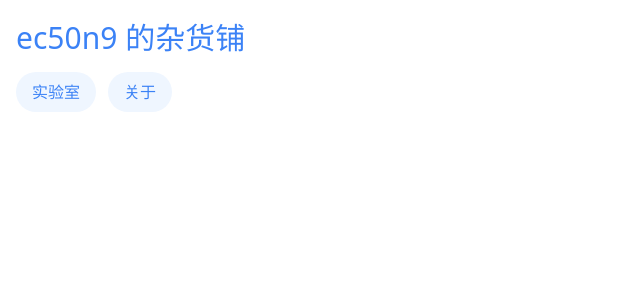
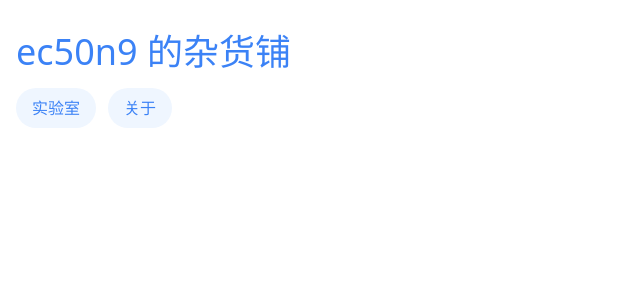
Before and after one commit to ec50n9/blog, a Nuxt app: page / in a window 1280 px wide. Shown: the top 300 px of the page, without its empty margins (0-640 px from the left). Built offline with nearby package versions, Linux system fonts and the light colour scheme.

Commit message:
调整布局

```diff
--- a/components/AppHeader.vue
+++ b/components/AppHeader.vue
@@ -1,7 +1,11 @@
-<script lang="ts" setup></script>
+<script lang="ts" setup>
+defineProps<{
+  title?: string;
+}>();
+</script>
 
 <template>
-  <div class="px-4 pb-4 pt-5">
-    <h1 class="text-3xl c-blue-5">ec50n9 的杂货铺</h1>
+  <div class="px-4 pt-8">
+    <h1 class="text-4xl c-blue-5">{{ title || "别来无恙！" }}</h1>
   </div>
 </template>
--- a/layouts/default.vue
+++ b/layouts/default.vue
@@ -3,7 +3,6 @@
 
 <template>
   <div>
-    <AppHeader />
     <slot />
     <AppFooter />
   </div>
--- a/pages/about.vue
+++ b/pages/about.vue
@@ -4,10 +4,16 @@ definePageMeta({
     name: 'rotate'
   }
 })
+
+useHead({
+  title: '关于 - ec50n9 的杂货铺',
+})
+
+console.log(useAppConfig())
 </script>
 
 <template>
-  <section>
+  <section class="p-4">
     <p>此页面将显示在 /about 路由。</p>
   </section>
 </template>
--- a/pages/index.vue
+++ b/pages/index.vue
@@ -10,9 +10,14 @@ const navList = useState("navList", () => [
 </script>
 
 <template>
-  <div class="px-4 pb-4">
-    <ul class="flex items-center flex-wrap gap-3">
-      <li v-for="item in navList" :key="item.path" class="px-4 py-2 rd-full bg-blue-50 c-blue-5">
+  <div>
+    <AppHeader title="ec50n9 的杂货铺" />
+    <ul class="p-4 flex items-center flex-wrap gap-3">
+      <li
+        v-for="item in navList"
+        :key="item.path"
+        class="px-4 py-2 rd-full bg-blue-50 c-blue-5"
+      >
         <NuxtLink :to="item.path">{{ item.name }}</NuxtLink>
       </li>
     </ul>
--- a/pages/lab/index.vue
+++ b/pages/lab/index.vue
@@ -1,10 +1,14 @@
-<script lang="ts" setup></script>
+<script lang="ts" setup>
+useHead({
+  title: "小蜗实验室",
+});
+</script>
 
 <template>
-  <div class="c-emerald-7">
-    <h1>这里是实验室</h1>
-    <ul>
-      <li>
+  <div>
+    <AppHeader title="小蜗实验室" />
+    <ul class="p-4">
+      <li class="c-blue-5 underline">
         <NuxtLink to="/lab/magic-text-bg">神奇文字背景</NuxtLink>
       </li>
     </ul>
```
